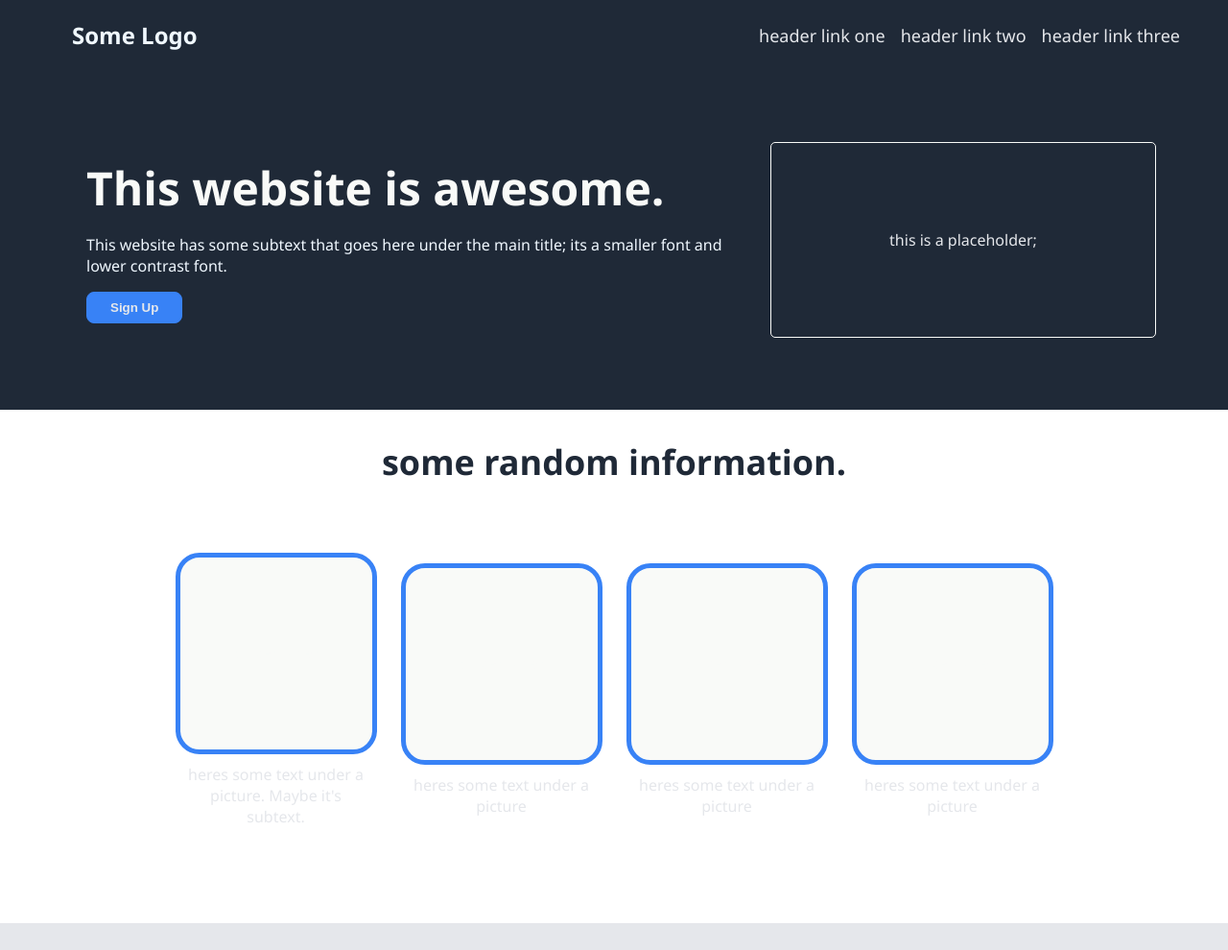
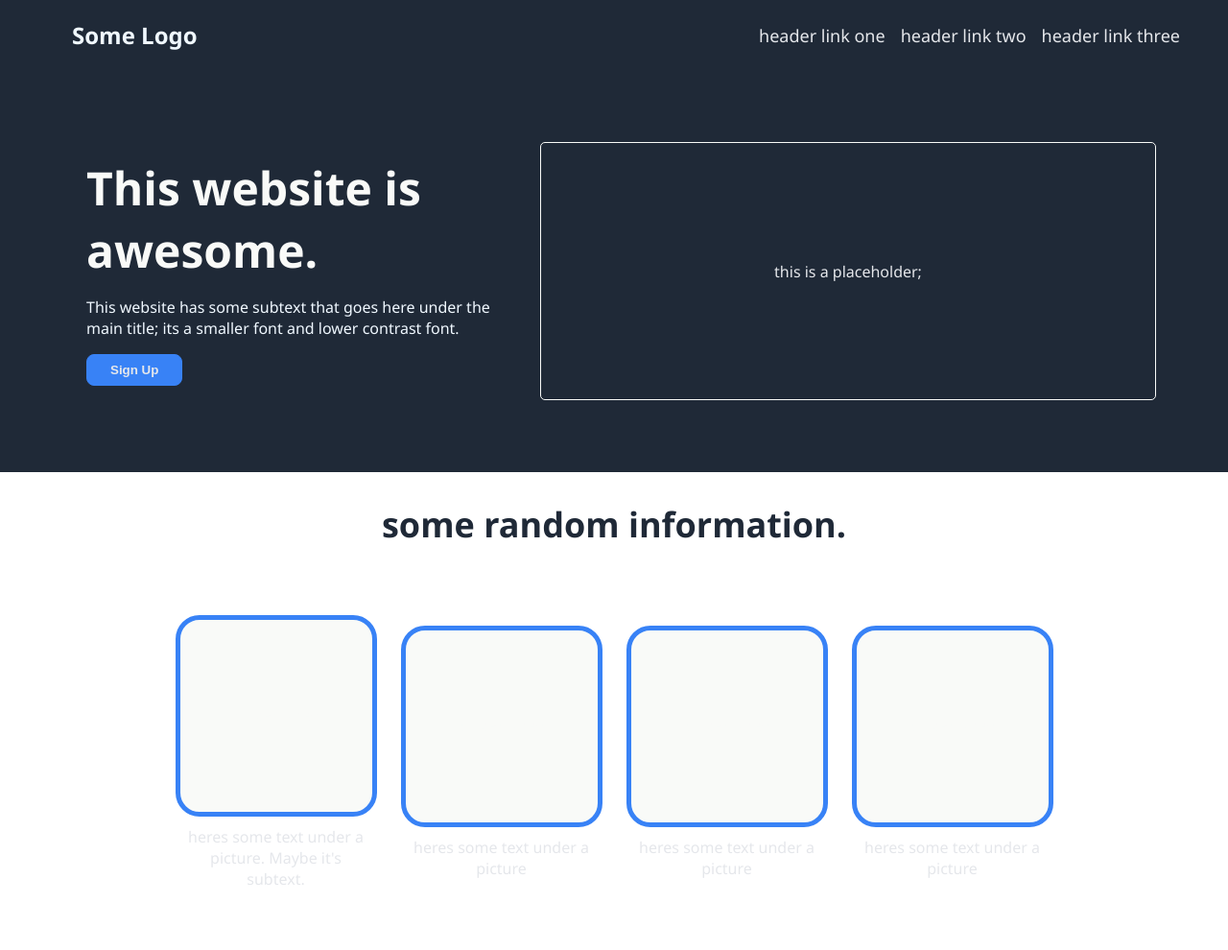
Before and after one commit to sitkaspruce054/HTML-CSS-webpage-project, a plain HTML site: page index.html in a window 1280 px wide. Shown: the top 990 px of the page at 96% size. Drawn offline with Linux system fonts and the light colour scheme.

Commit message:
finishing touches:

```diff
--- a/style.css
+++ b/style.css
@@ -42,6 +42,7 @@ ul {
     background-color: #1F2937;
     padding: 75px;
     justify-content: center;
+    align-items: stretch;
 
 
 }
@@ -57,6 +58,8 @@ ul {
     flex-direction: column;
     flex-grow: 1;
     padding: 15px;
+    max-width: 50vw;
+
 
 
 }
@@ -218,8 +221,8 @@ ul {
 }
 .big_img{
     display: flex;
-    min-width:50vh;
-    max-width:50vh;
+    min-width:50vw;
+    max-width:50vw;
 
     border: 1px solid #F9FAF8;
     justify-content: center;
```
